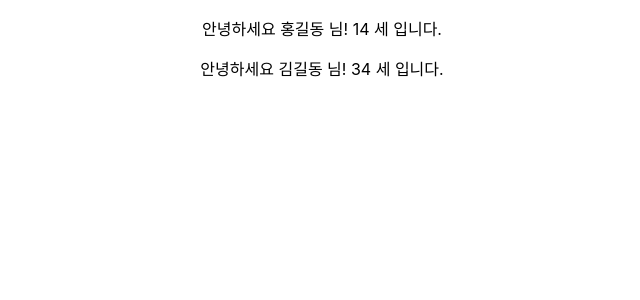
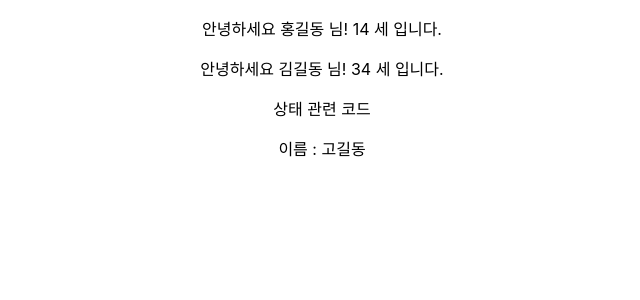
Before and after one commit to skymill2000/fintech0731, a React (Create React App) app in the folder fintech/: page / in a window 1280 px wide. Shown: the top 300 px of the page, without its empty margins (318-958 px from the left). Built offline with nearby package versions, Linux system fonts and the light colour scheme.

Commit message:
Lecture(State): 상태 관련 Hook useState 실습

```diff
--- a/fintech/src/App.js
+++ b/fintech/src/App.js
@@ -1,12 +1,14 @@
 import logo from "./logo.svg";
 import "./App.css";
 import Welcome from "./components/Welcome";
+import StateComponent from "./components/StateComponent";
 
 function App() {
   return (
     <div className="App">
       <Welcome userName="홍길동" age={14}></Welcome>
       <Welcome userName="김길동" age={34}></Welcome>
+      <StateComponent></StateComponent>
     </div>
   );
 }
--- /dev/null
+++ b/fintech/src/components/StateComponent.js
@@ -0,0 +1,17 @@
+import { useState } from "react";
+
+const StateComponent = () => {
+  let [username, setUserName] = useState("홍길동");
+  setInterval(() => {
+    setUserName("고길동");
+    console.log(username);
+  }, 5000);
+  return (
+    <div>
+      <p>상태 관련 코드</p>
+      이름 : {username}
+    </div>
+  );
+};
+
+export default StateComponent;
```
